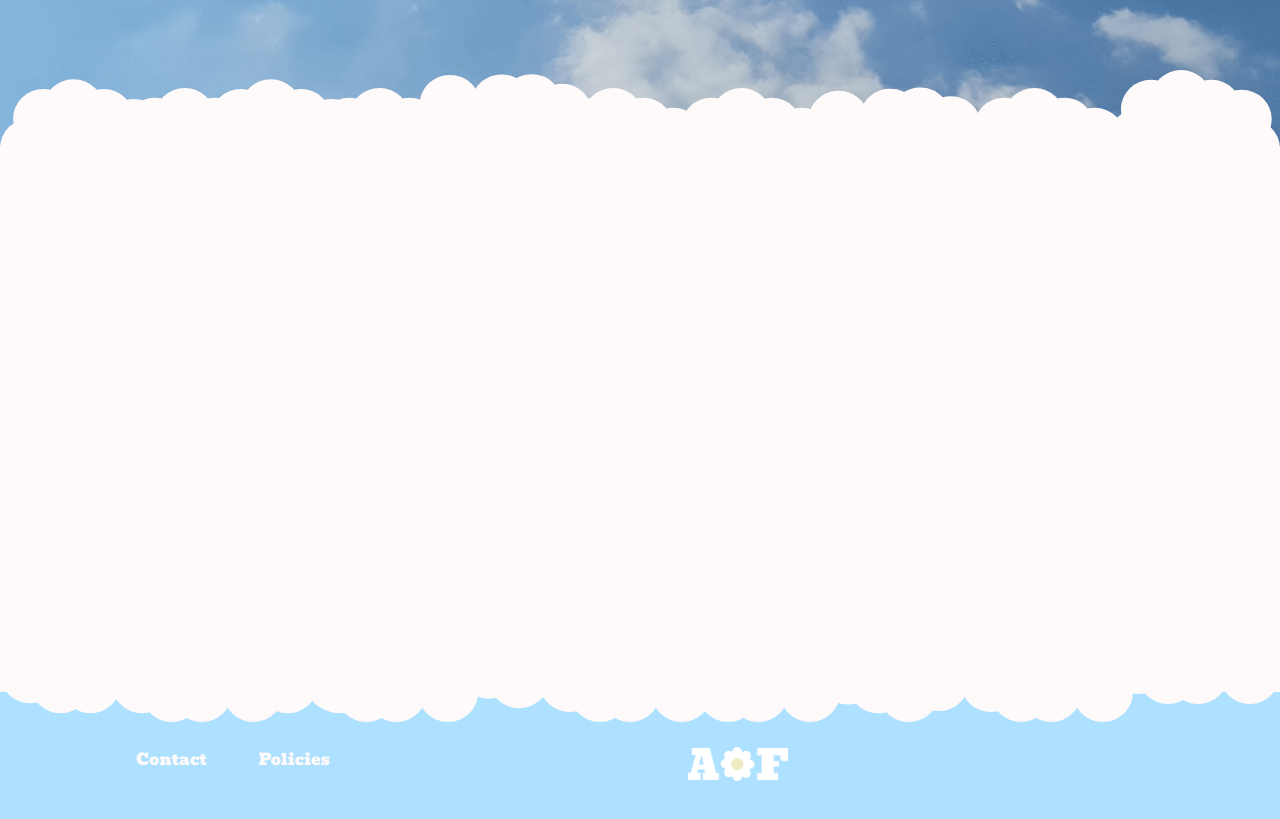
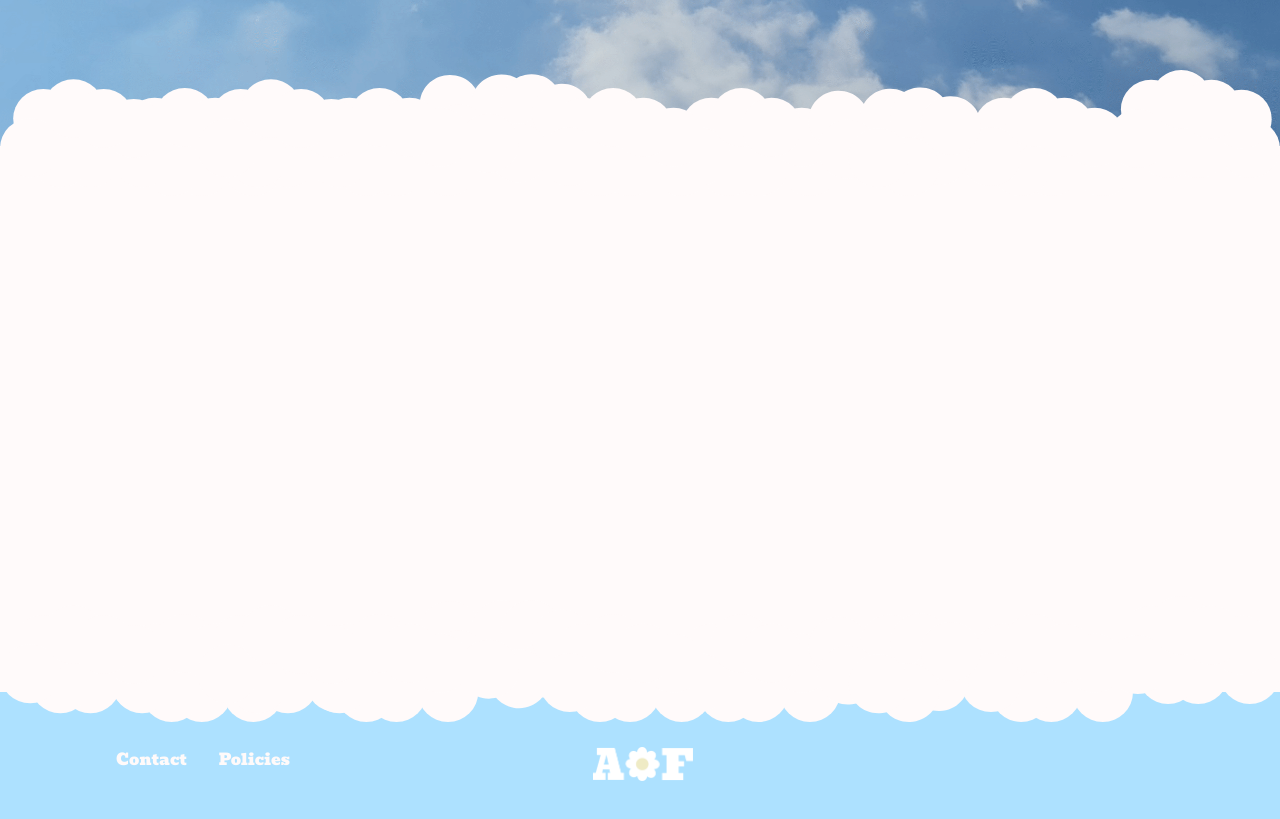
Before and after one commit to DevSteg/abigail_flower, a React (Vite) app: page / in a window 1280 px wide. Shown: the part 687-1506 px from the top of the page. Built offline with nearby package versions, Linux system fonts and the light colour scheme.

Commit message:
Add mixins and update styles

```diff
--- a/src/pages/about/_about.scss
+++ b/src/pages/about/_about.scss
@@ -1,10 +1,8 @@
 @import "/src/styles/variables";
+@import "/src/styles/mixins";
 
 .about-title {
-	text-align: center;
-	color: $primary;
-	font-size: 4vw;
-	margin-top: 50px;
+	@include page-title;
 }
 
 .about-main {
--- a/src/styles/_footer.scss
+++ b/src/styles/_footer.scss
@@ -1,4 +1,5 @@
 @import "./variables";
+@import "./mixins";
 
 .footer {
 	background: $primary;
@@ -15,8 +16,7 @@
 }
 
 .footer-nav-link {
-	margin-left: 20px;
-	color: $secondary;
+	@include nav-link;
 }
 
 .logo-div {
@@ -26,6 +26,6 @@
 }
 
 .af-logo-small {
-	margin-left: -50px;
+	margin-left: -200px;
 	width: 100px;
 }
--- /dev/null
+++ b/src/styles/_mixins.scss
@@ -0,0 +1,15 @@
+@import "./variables";
+
+@mixin page-title {
+	text-align: center;
+	color: $primary;
+	font-size: 4vw;
+	margin-top: 50px;
+}
+
+@mixin nav-link {
+	color: $secondary;
+	&:hover {
+		color: #4198ca;
+	}
+}
--- a/src/styles/_navbarTop.scss
+++ b/src/styles/_navbarTop.scss
@@ -1,11 +1,11 @@
+@import "./variables";
+@import "./mixins";
+
 .logo-flower {
 	width: 40px;
 	height: auto;
 }
 
 .nav-item {
-	color: #fffafa;
-	&:hover {
-		color: #4198ca;
-	}
+	@include nav-link;
 }
```
